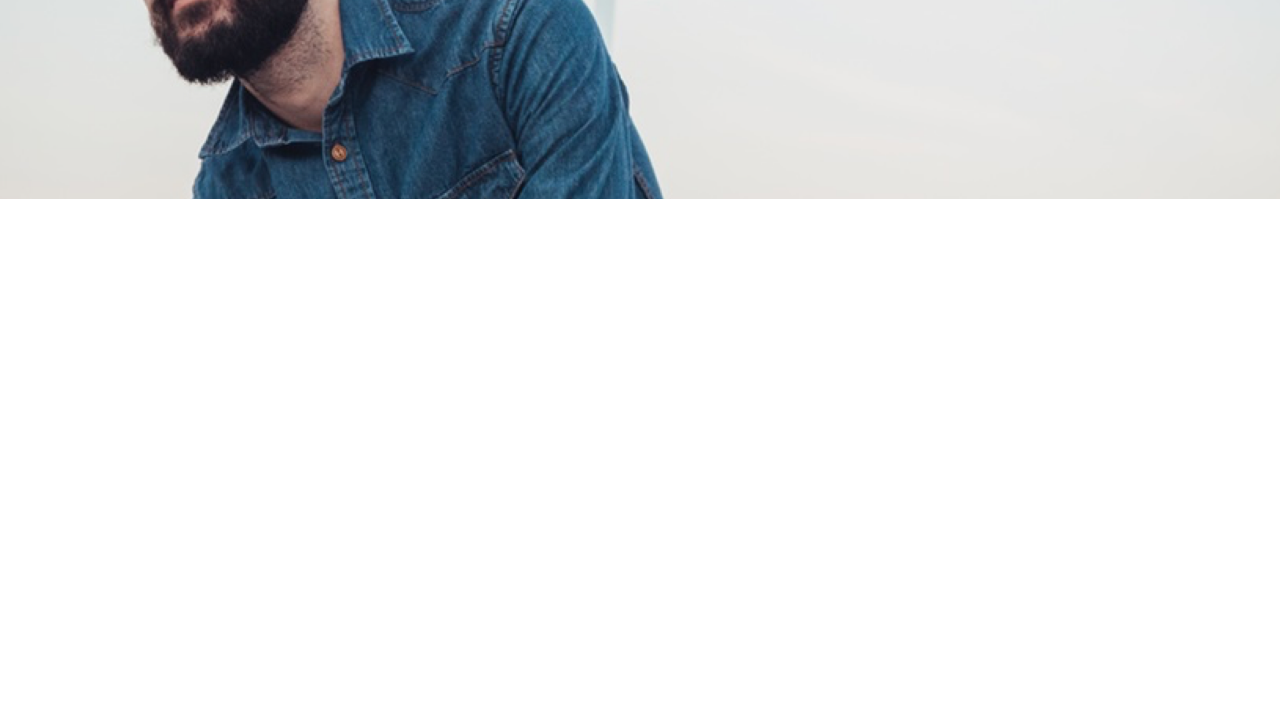
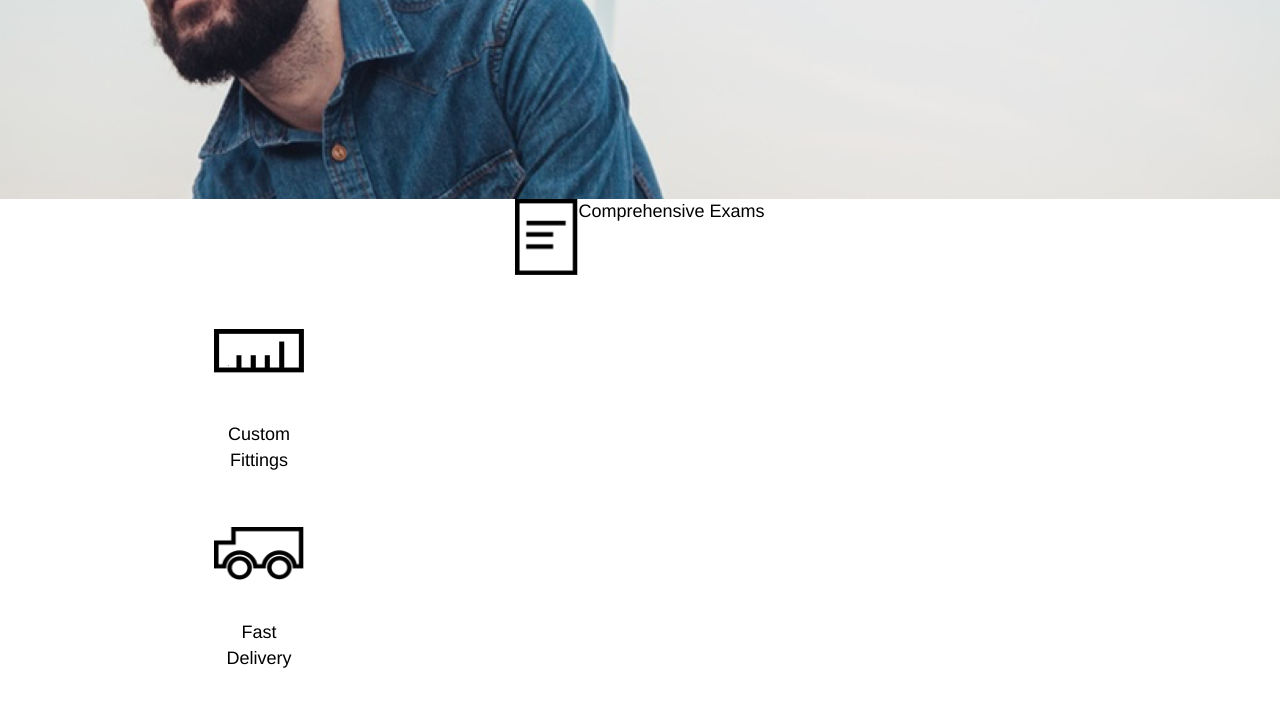
Before and after one commit to Pebesch/TortoiseShell, a plain HTML site: page index.html in a window 1280 px wide. Shown: the part 341-1048 px from the top of the page. Before the commit the page ends 800 px from the top, so only its background shows below. Drawn offline with Linux system fonts and the light colour scheme.

Commit message:
Gallery added

```diff
--- a/index.html
+++ b/index.html
@@ -34,6 +34,26 @@
       </div>
     </header>
 
+    <!--Main page content-->
+    <div class="contetnt contentwrapper">
+
+      <!--Gallery-->
+      <div class="gallery flex-content"<
+        <div class="gallery-item gallery-flex-content">
+          <img class="narrow" src="./resources/images/paper-icon.png" alt="Paper">
+          <div class="description">Comprehensive Exams</div>
+        </div>
+        <div class="gallery-item gallery-flex-content">
+          <img class="wide" src="./resources/images/ruler-icon.png" alt="Ruler">
+          <div class="description">Custom Fittings</div>
+        </div>
+        <div class="gallery-item gallery-flex-content">
+          <img class="wide" src="./resources/images/truck-icon.png" alt="Truck">
+          <div class="description">Fast Delivery</div>
+        </div>
+      </div>
+
+    </div>
 
   </body>
 </html>
--- a/resources/css/style.css
+++ b/resources/css/style.css
@@ -78,3 +78,35 @@ header div{
     font-size: 2rem;
     line-height: 1.2;
 }
+
+.gallery{
+  justify-content: center;
+}
+
+.gallery-item{
+  width: 5rem;
+  height: 8rem;
+  margin: 3rem;
+}
+
+.gallery-flex-content{
+  display: flex;
+  justify-content: space-between;
+  flex-direction: column;
+  flex-wrap: wrap;
+  align-items: center;
+  text-align: center;
+}
+
+.gallery-item img{
+  margin-bottom: 1rem;
+  height: auto;
+}
+
+.narrow{
+  width: 3.5rem;
+}
+
+.wide{
+  width: 5rem;
+}
```
